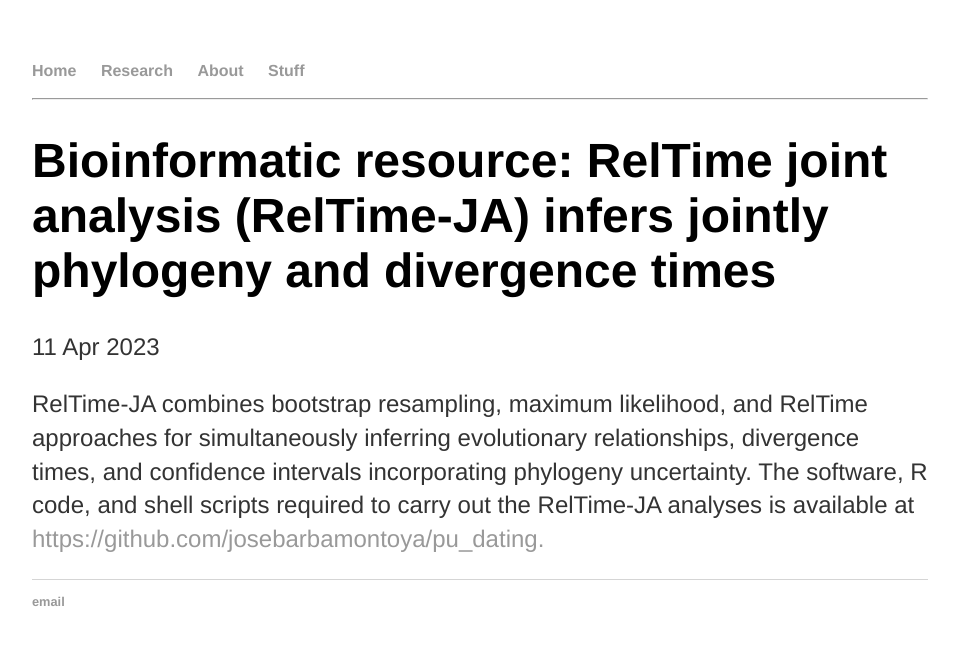
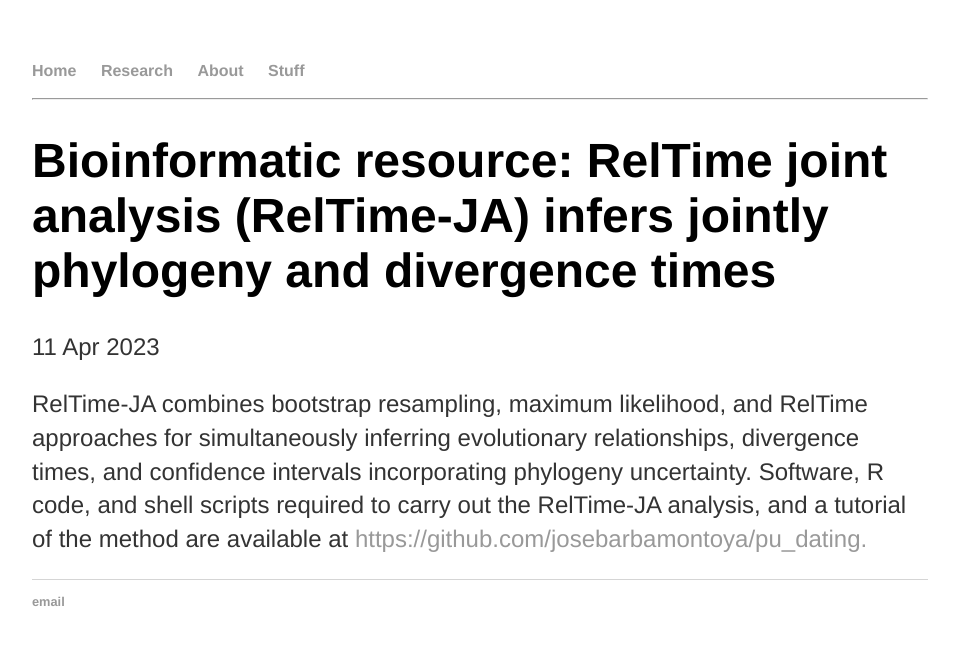
Before and after one commit to josebarbamontoya/josebarbamontoya.github.io, a Jekyll site: the page built from _posts/2023-04-11-reltime-ja.md, in a window 1280 px wide. Shown: the top 645 px of the page, without its empty margins (160-1119 px from the left). Built offline with Jekyll 4.4.1, drawn with Linux system fonts in a browser that asks for light colours.

Commit message:
Update 2023-04-11-reltime-ja.md

```diff
--- a/_posts/2023-04-11-reltime-ja.md
+++ b/_posts/2023-04-11-reltime-ja.md
@@ -3,4 +3,4 @@ layout: post
 title: "Bioinformatic resource: RelTime joint analysis (RelTime-JA) infers jointly phylogeny and divergence times"
 date: 2023-04-11
 ---
-RelTime-JA combines bootstrap resampling, maximum likelihood, and RelTime approaches for simultaneously inferring evolutionary relationships, divergence times, and confidence intervals incorporating phylogeny uncertainty. The software, R code, and shell scripts required to carry out the RelTime-JA analyses is available at <a href="https://github.com/josebarbamontoya/pu_dating"> https://github.com/josebarbamontoya/pu_dating.</a>
+RelTime-JA combines bootstrap resampling, maximum likelihood, and RelTime approaches for simultaneously inferring evolutionary relationships, divergence times, and confidence intervals incorporating phylogeny uncertainty. Software, R code, and shell scripts required to carry out the RelTime-JA analysis, and a tutorial of the method are available at <a href="https://github.com/josebarbamontoya/pu_dating"> https://github.com/josebarbamontoya/pu_dating.</a>
```
